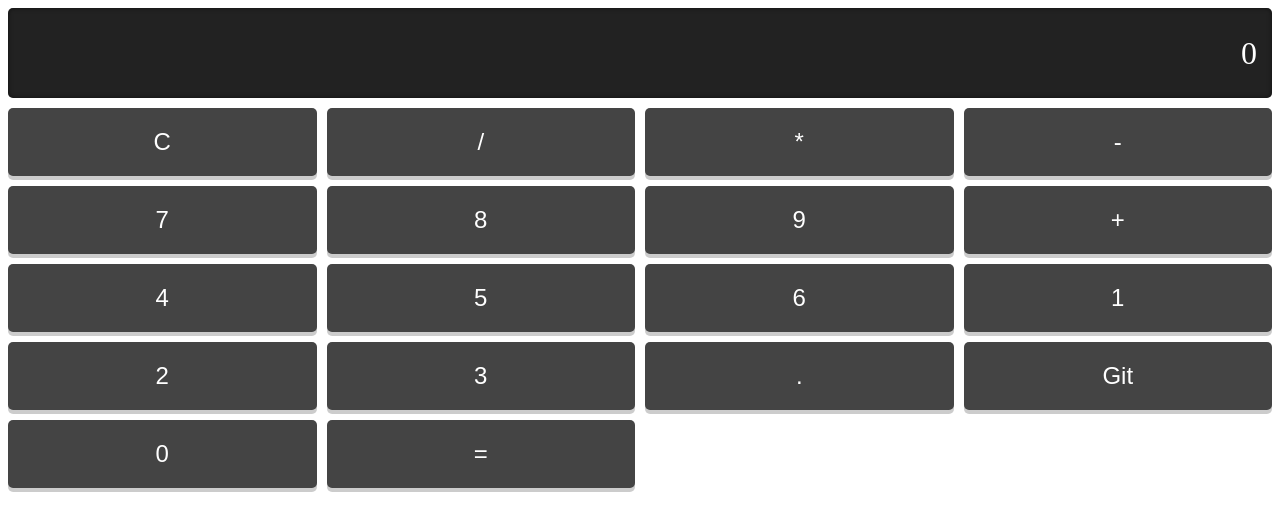
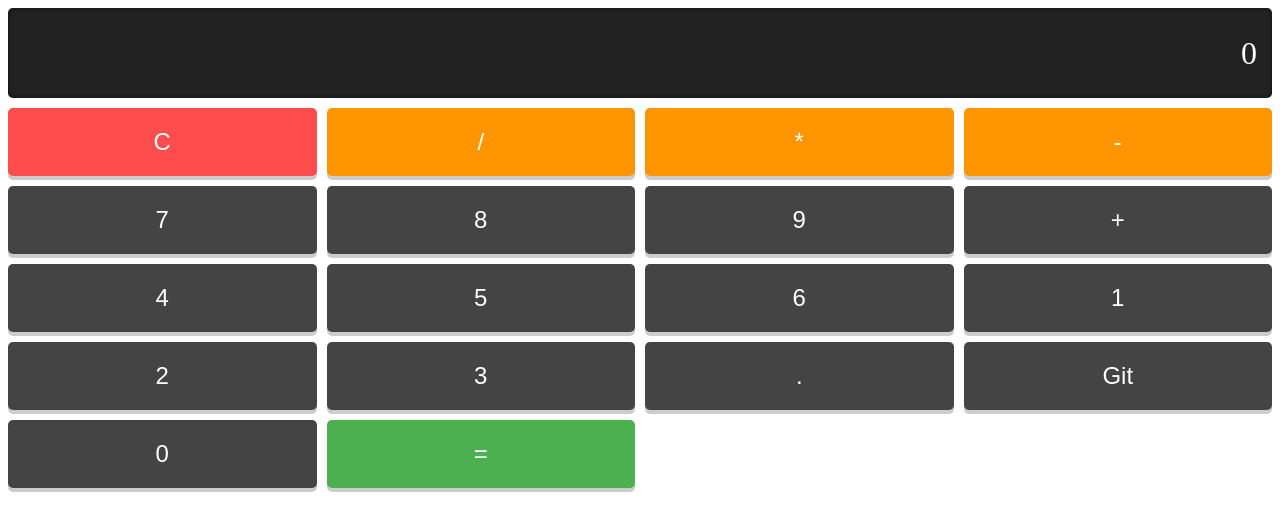
Before and after one commit to JoaoVitor-San/Calculadora, a plain HTML site: page Index.html in a window 1280 px wide. Drawn offline with Linux system fonts and the light colour scheme.

Commit message:
update css

```diff
--- a/styles.css
+++ b/styles.css
@@ -61,4 +61,32 @@
             background-color: #555;
         }
 
-</style>
+        .botao:active {
+            background-color: #666;
+            box-shadow: none;
+            transform: translateY(2px);
+        }
+
+
+        .apagar {
+            background-color: #ff4d4d;
+        }
+
+        .apagar:hover {
+            background-color: #ff6666;
+        }
+
+
+        .operador {
+            background-color: #ff9500;
+        }
+
+        .operador:hover {
+            background-color: #ffb84d;
+        }
+
+        .igual {
+            background-color: #4caf50;
+        }
+
+    </style>
```
